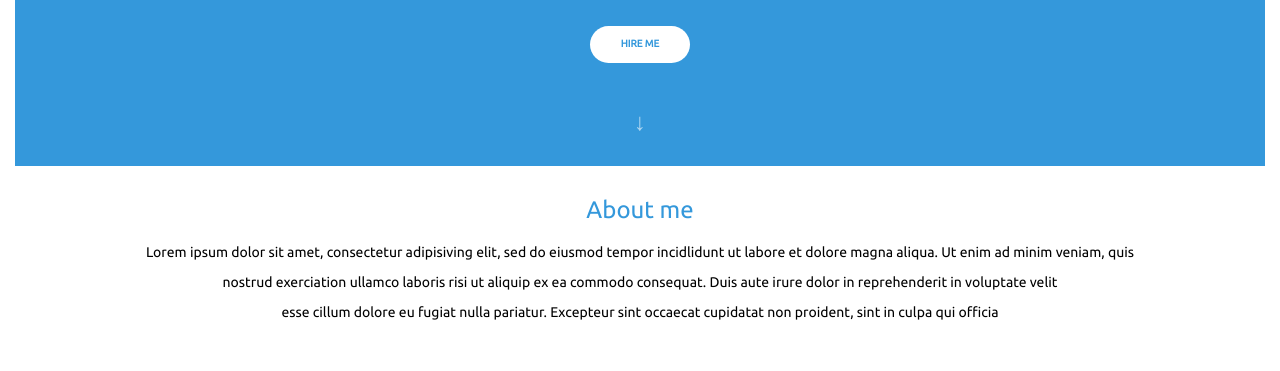
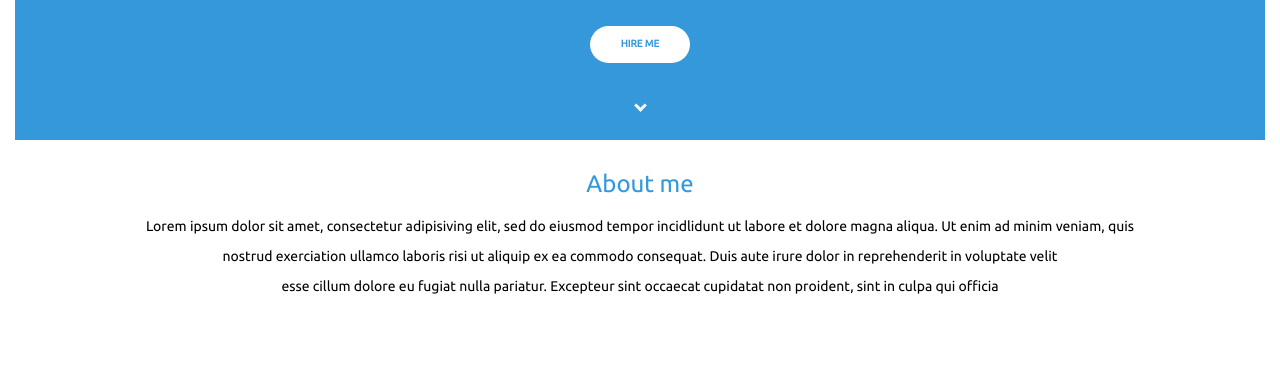
Before and after one commit to andrewvitrenko/homework2, a plain HTML site: page mockup1.html in a window 1280 px wide. Shown: the part 324-695 px from the top of the page. Drawn offline with Linux system fonts and the light colour scheme.

Commit message:
Add files via upload

```diff
--- a/css/style.css
+++ b/css/style.css
@@ -71,20 +71,25 @@ body {
 	width: 50px;
 	padding-left: 25px;
 	padding-right: 25px;
-	/*margin: 20px;*/
 	text-decoration: none;
 	color: #3498DB;
 	text-transform: uppercase;
 	font-weight: bold;
 	font-size: 10px;
-	margin-bottom: 5px;
+	margin-bottom: 3%;
 }
 
-.content_start span {
+.arrow {
 	display: block;
-	color: #AED6F1;
-	font-size: 24px;
-	margin-top: 40px;
+	width: 0;
+	height: 0;
+	border: solid #fbfbfc;
+	border-width: 0 3px 3px 0;
+	transform: rotate(45deg);
+	-webkit-transform: rotate(45deg);
+	-moz-transform: rotate(45deg);
+	padding: 3px;
+	margin: 0 auto;
 }
 
 main {
--- a/mockup1.html
+++ b/mockup1.html
@@ -27,7 +27,7 @@
 
 		<div class="content_start">
 			<a href="#about_me" class="hire_me">Hire me</a>
-			<span>&#8595</span>
+			<span class="arrow"></span>
 		</div>
 	</header>
 	<main>
@@ -102,6 +102,10 @@
 		</div>
 		<a href="#">Hire me</a>
 	</footer>
-	<script src="./js/main.js"></script>
+	<script>
+		function f() {
+			document.getElementById('cookies').style.display = 'none'
+		}
+	</script>
 </body>
 </html>
```
